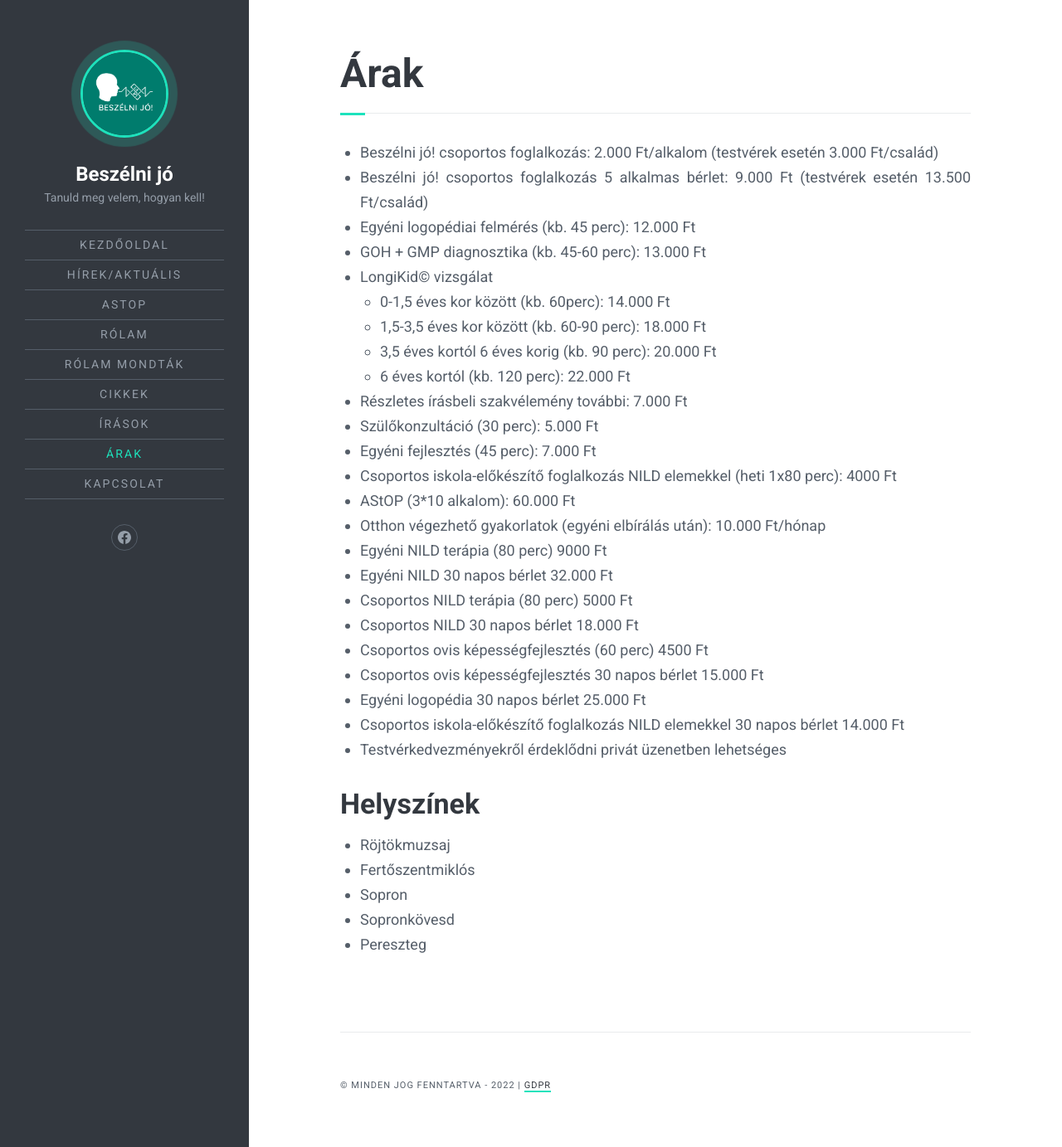
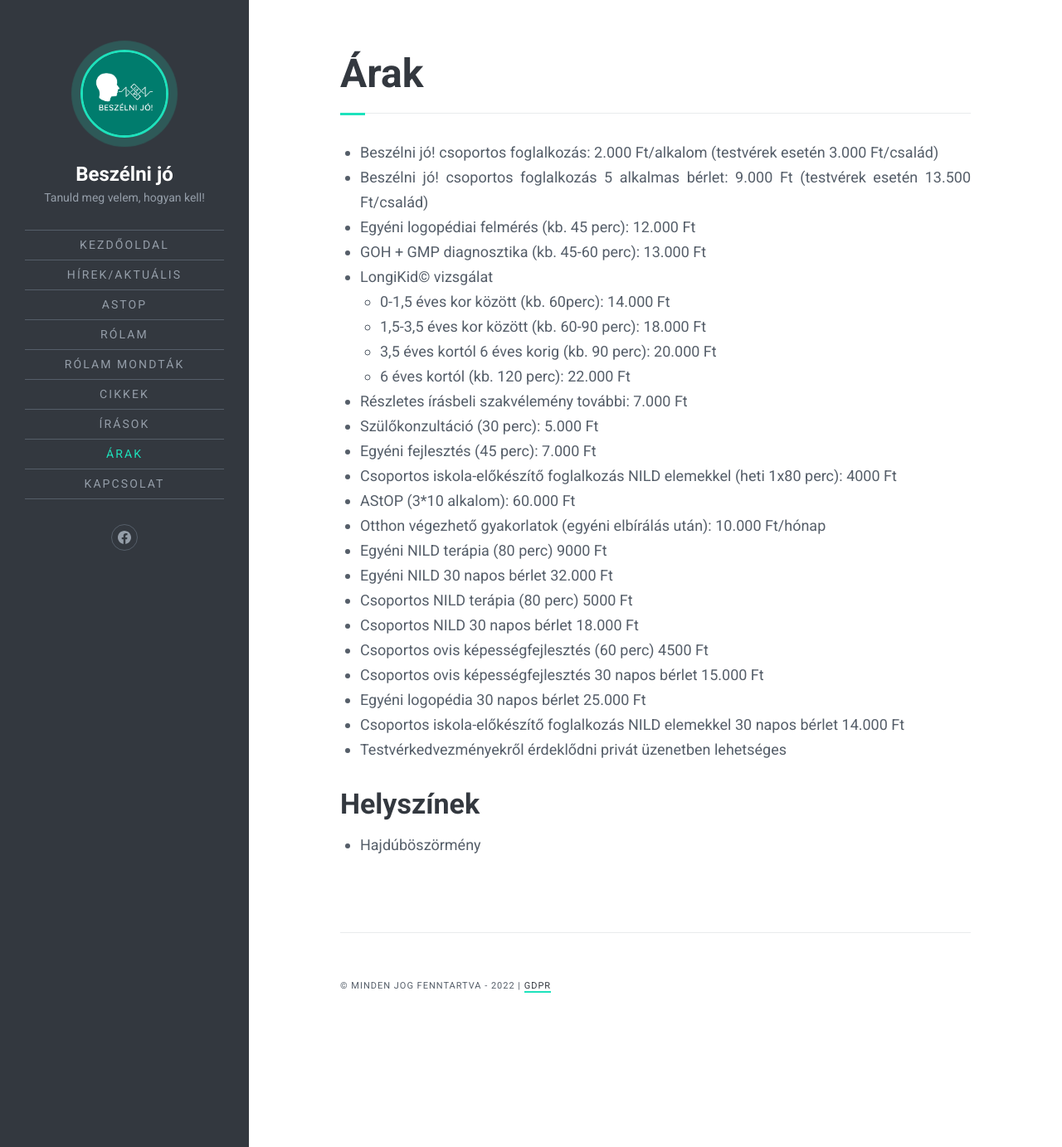
Before and after one commit to beszelnijo/beszelnijo.github.io, a Jekyll site: the page built from arak.md, in a window 1280 px wide and 1383 px high. Shown: the whole window at 83% size. Built offline with Jekyll 4.4.1, drawn with Linux system fonts in a browser that asks for light colours; comment, search, counter and statistics services are not loaded.

Commit message:
Cím módosítások

```diff
--- a/arak.md
+++ b/arak.md
@@ -29,8 +29,4 @@ description: Árak
 - Testvérkedvezményekről érdeklődni privát üzenetben lehetséges
 
 ## Helyszínek
-* Röjtökmuzsaj
-* Fertőszentmiklós
-* Sopron
-* Sopronkövesd
-* Pereszteg
+* Hajdúböszörmény
--- a/kapcsolat.html
+++ b/kapcsolat.html
@@ -13,6 +13,6 @@ layout: page
 </div>
 <div class="form-group">
     <label><b>Beszélni jó! logopédia műhely</b></label>
-    <div><a href="https://goo.gl/maps/aj4BJ38EpbzHtTWUA" target="_blank">9451 Röjtökmuzsaj, Röjtöki utca 198.</a></div>
+    <div><a href="https://maps.app.goo.gl/47S4C8CLnrVa5Y5V8" target="_blank">4220 Hajdúböszörmény, Mester utca 26.</a></div>
 </div>
 <iframe src="https://www.google.com/maps/embed?pb=!1m18!1m12!1m3!1d2692.63469835683!2d16.833511976731067!3d47.55543809150864!2m3!1f0!2f0!3f0!3m2!1i1024!2i768!4f13.1!3m3!1m2!1s0x476c1b382fb2c9ff%3A0x79336c3b6045e6ed!2zQmVzesOpbG5pIGrDsyEgbG9nb3DDqWRpYSBtxbFoZWx5!5e0!3m2!1shu!2shu!4v1692210856308!5m2!1shu!2shu" width="500" height="400" style="border:0;" allowfullscreen="" loading="lazy" referrerpolicy="no-referrer-when-downgrade"></iframe>
```
Also changed, not shown: index.md (+1 -1 lines).
